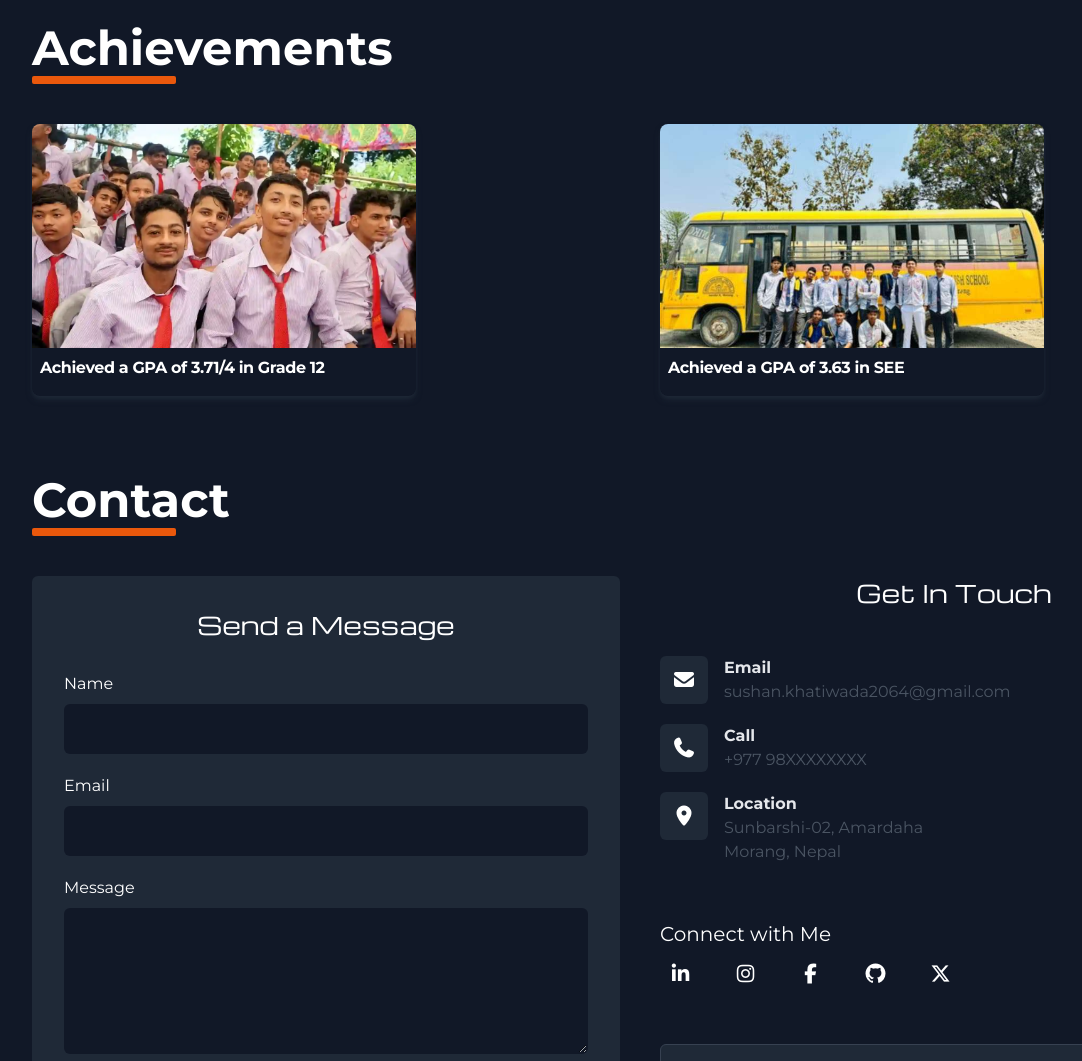
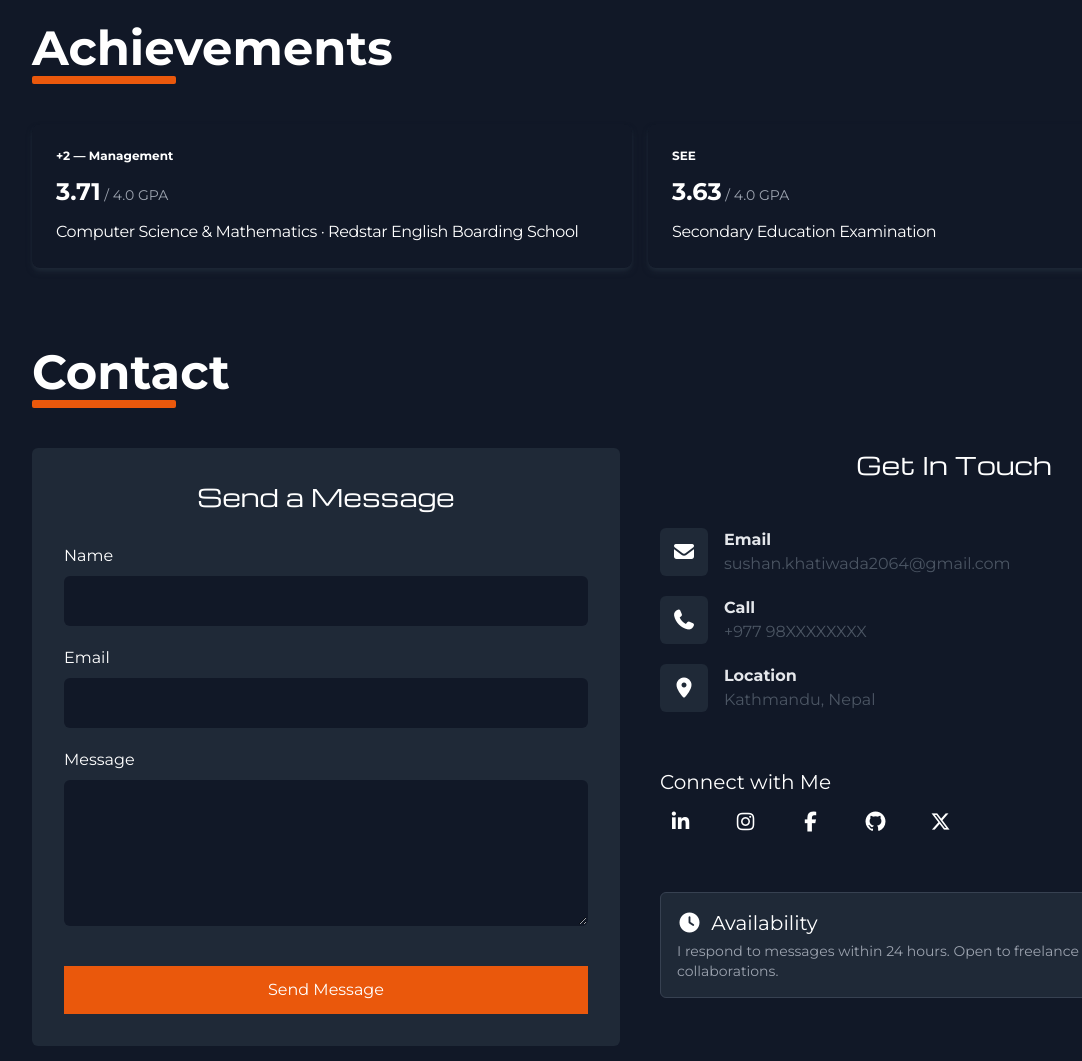
Before and after one commit to Sushan64/Sushan, a plain HTML site: page index.html in a window 1280 px wide. Shown: the part 4300-5361 px from the top of the page, without its empty margins (0-1082 px from the left). Drawn offline with nearby package versions, Linux system fonts and the light colour scheme.

Commit message:
change: changed the achievement section desinged, removed image and add list

```diff
--- a/index.html
+++ b/index.html
@@ -687,35 +687,35 @@ Z
         <h2 class="font-bold text-4xl md:text-5xl">Achievements</h2>
         <div class="rounded-sm h-2 mt-1 w-28 md:w-36 bg-orange-600"></div>
         <!-- Achievement Showcase -->
-            <div class="grid grid-cols-1 md:grid-cols-2 mt-10 gap-4 md:gap-10">
+        <div class="grid grid-cols-1 md:grid-cols-2 mt-10 gap-4 md:gap-6 max-w-2xl mx-auto md:mx-0">
             <!-- Achievement 1 -->
-                <div class="max-w-sm overflow-hidden rounded-lg shadow-md shadow-gray-800/100 hover-scale">
-                    <!-- Image -->
-                    <img class="w-full h-56 object-cover" src="images/11.webp" alt="Grade 11 Friends & Me" loading="lazy" />
-                    <!-- Card Content -->
-                    <div class="p-2">
-                        <!-- Title -->
-                        <h3 class="mb-2 text-md font-semibold tracking-tight">
-                            Achieved a GPA of 3.71/4 in Grade 12
+            <div class="relative overflow-hidden rounded-lg shadow-md shadow-gray-800/100 hover-scale p-6 flex flex-col justify-center min-h-[200px]">
+                <div class="absolute -top-10 -right-10 w-40 h-40 rounded-full bg-orange-600/10 blur-2xl"></div>
+                <span class="text-xs font-semibold tracking-widest uppercase text-orange-600">+2 — Management</span>
+                <p class="mt-3">
+                    <span class="text-2xl font-bold">3.71</span><span class="text-sm text-gray-400"> / 4.0 GPA</span>
+                </p>
+                <h3 class="mt-3 text-md tracking-tight">
+                    Computer Science & Mathematics · Redstar English Boarding School
                 </h3>
-                    </div>
             </div>
             <!------>
 
-                <div class="max-w-sm overflow-hidden rounded-lg shadow-md shadow-gray-800/100 hover-scale">
-                    <!-- Image -->
-                    <img class="w-full h-56 object-cover" src="images/see.webp" alt="Grade 10 friends & me" loading="lazy" />
-                    <!-- Card Content -->
-                    <div class="p-2">
-                        <!-- Title -->
-                        <h3 class="mb-2 text-md font-semibold tracking-tight">
-                            Achieved a GPA of 3.63 in SEE
+            <!-- Achievement 2 -->
+            <div class="relative overflow-hidden rounded-lg shadow-md shadow-gray-800/100 hover-scale p-6 flex flex-col justify-center min-h-[200px]">
+                <div class="absolute -top-10 -right-10 w-40 h-40 rounded-full bg-orange-600/10 blur-2xl"></div>
+                <span class="text-xs font-semibold tracking-widest uppercase text-orange-600">SEE</span>
+                <p class="mt-3">
+                    <span class="text-2xl font-bold">3.63</span><span class="text-sm text-gray-400"> / 4.0 GPA</span>
+                </p>
+                <h3 class="mt-3 text-md tracking-tight">
+                    Secondary Education Examination
                 </h3>
-                    </div>
             </div>
             <!------>
         </div>
     </section>
+
 
         <!-- Contact -->
         <section id="contact" class="mt-14 mb-20 scroll-mt-14">
@@ -798,7 +798,7 @@ Z
                                     Location
                                 </p>
                                 <location class="text-base text-gray-600">
-                                    Sunbarshi-02, Amardaha<br />Morang,
+                                    Kathmandu,
                                     Nepal
                                 </location>
                             </div>
```
Lines whose indentation alone changed are shown as unchanged.
